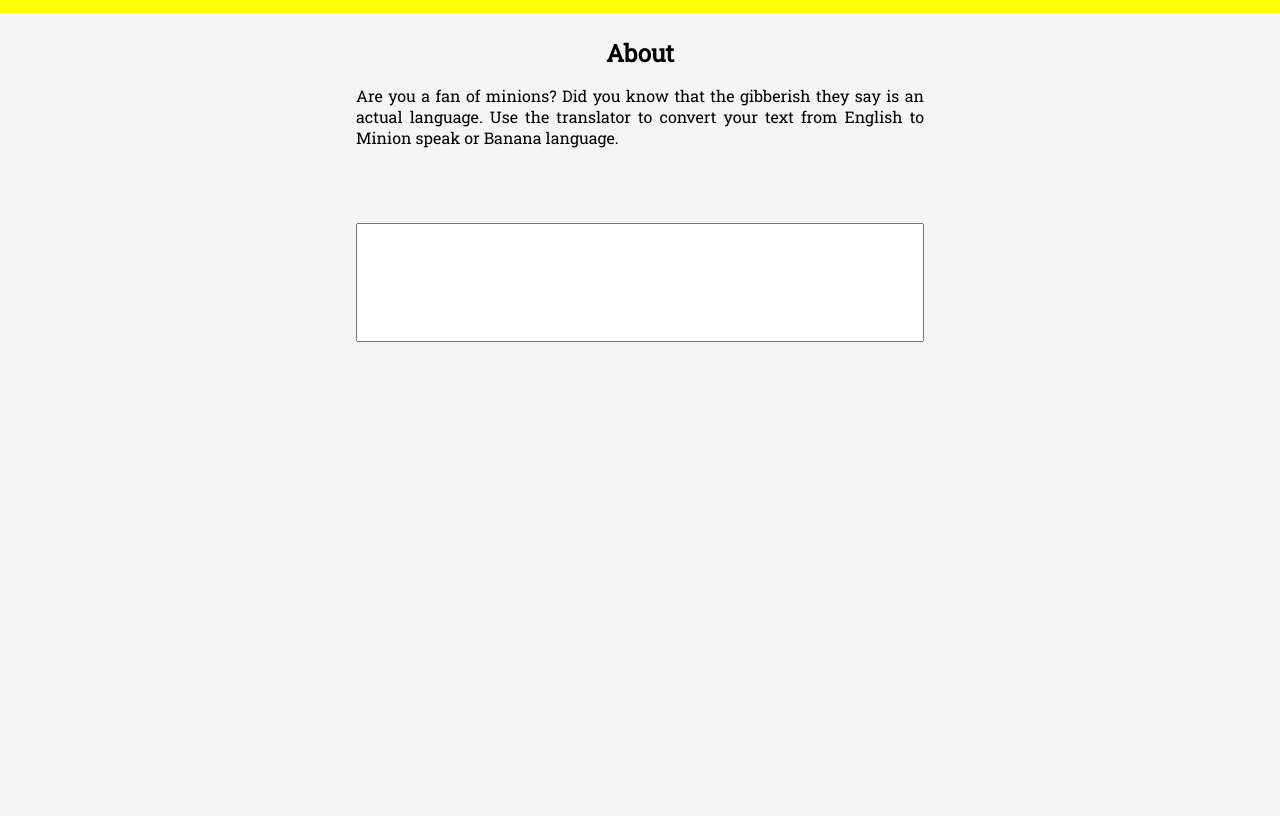
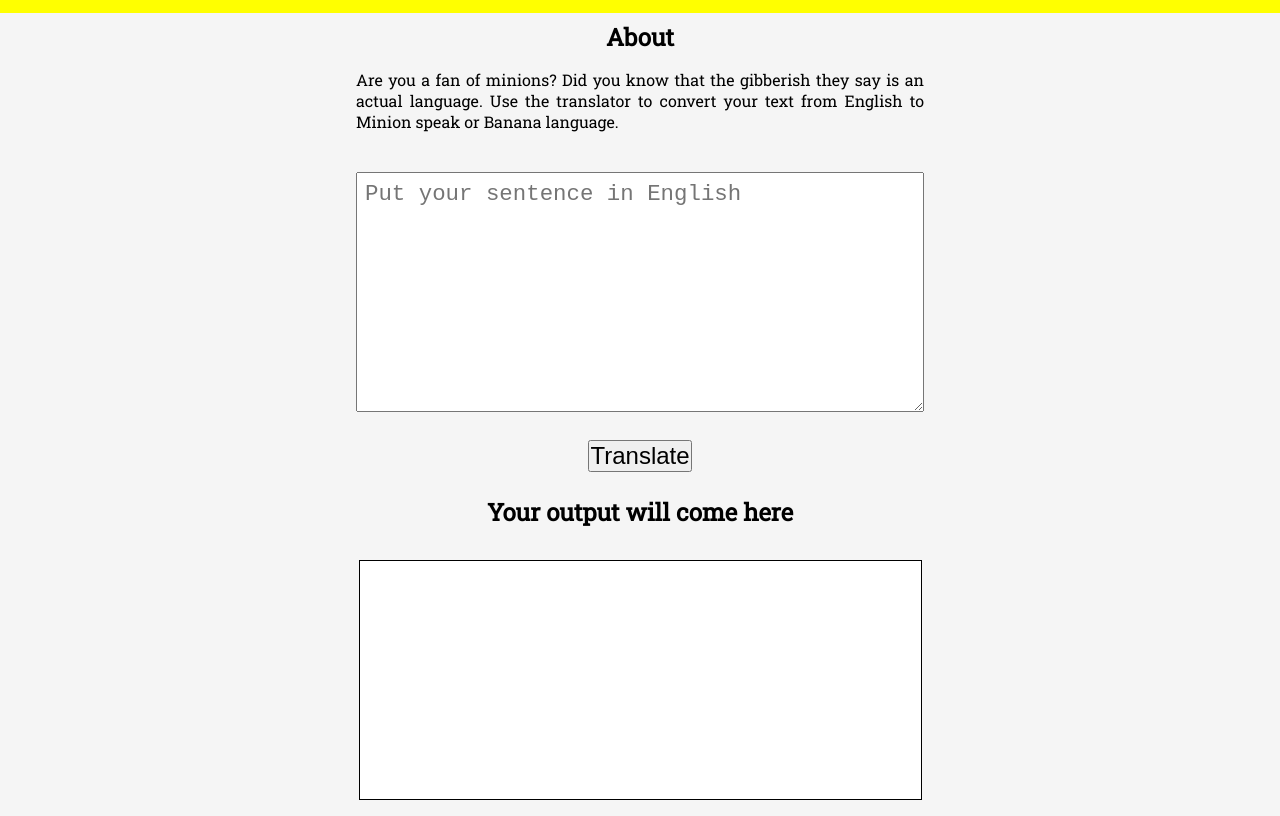
Before and after one commit to partha8/banana-speak, a plain HTML site: page index.html in a window 1280 px wide. Shown: the part 51-867 px from the top of the page. Before the commit the page ends 800 px from the top, so only its background shows below. Drawn offline with Linux system fonts and the light colour scheme.

Commit message:
completed app

```diff
--- a/app.js
+++ b/app.js
@@ -0,0 +1,26 @@
+var inputText=document.querySelector(".section-input-area");
+var translateBtn=document.querySelector(".btn-translate");
+var result=document.querySelector(".section-result-area")
+
+const url="	https://api.funtranslations.com/translate/minion.json";
+
+function getTranslateUrl(input){
+    return url + "?" + "text="+input;
+}
+
+function errorHandler(error){
+    console.log(error);
+    alert("Error with the server");
+}
+function clickHandler(){
+    var input=inputText.value;
+
+    fetch(getTranslateUrl(input))
+    .then(resp => resp.json())
+    .then(json => {
+        result.innerText=json.contents.translated;
+    })
+    .catch(errorHandler);
+}
+
+translateBtn.addEventListener('click' , clickHandler);
--- a/index.html
+++ b/index.html
@@ -23,10 +23,17 @@
     </section>
 
     <section class="input-area">
-
-      <div class="section-input-area container">
-        <input type="text" name="english-text" id="english-text" />
+      <div class="container">
+        <textarea class="section-input-area" placeholder="Put your sentence in English"></textarea>
       </div>
     </section>
+    <section class="translate-btn">
+      <button class="btn-translate">Translate</button>
+    </section>
+    <h2 class="result-text">Your output will come here</h2>
+    <section class="result-area">
+      <div class="section-result-area"></div>
+    </section>
+    <script src="./app.js"></script>
   </body>
 </html>
--- a/style.css
+++ b/style.css
@@ -22,9 +22,7 @@ body {
 }
 
 section {
-  align-items: center;
   text-align: center;
-  padding: 1rem;
   margin: 0.5rem;
 }
 .container {
@@ -33,8 +31,32 @@ section {
   max-width: 600px;
   text-align: justify;
 }
-input {
+textarea {
   width: 100%;
-  text-align: initial;
-  padding: 0 0 100px 0;
+  font-size: 1.4rem;
+  height: 30vh;
+  padding: 0.5rem;
 }
+
+.btn-translate {
+  margin: auto;
+  font-size: 1.5rem;
+}
+.result-area{
+    padding:1rem;
+    margin: 0;
+}
+.result-text{
+    padding: 1rem;
+    text-align: center;
+}
+.section-result-area{
+    height: 30vh;
+    border: 1px solid black;
+    max-width: 563px;
+    margin: auto;
+    background-color: white;
+    text-align: left;
+    padding: 0.5rem;
+    font-size:1.4rem;
+}
```
